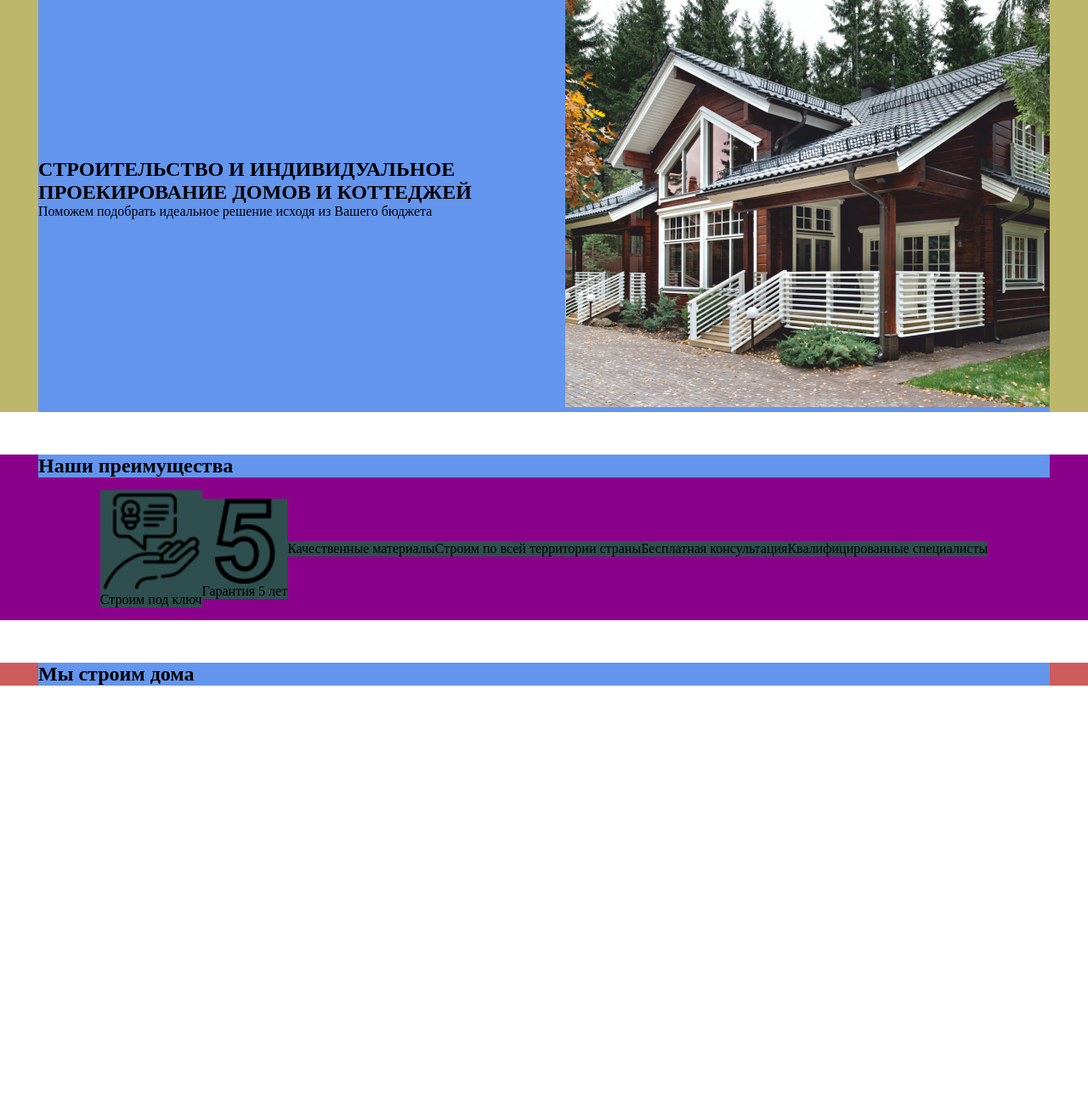
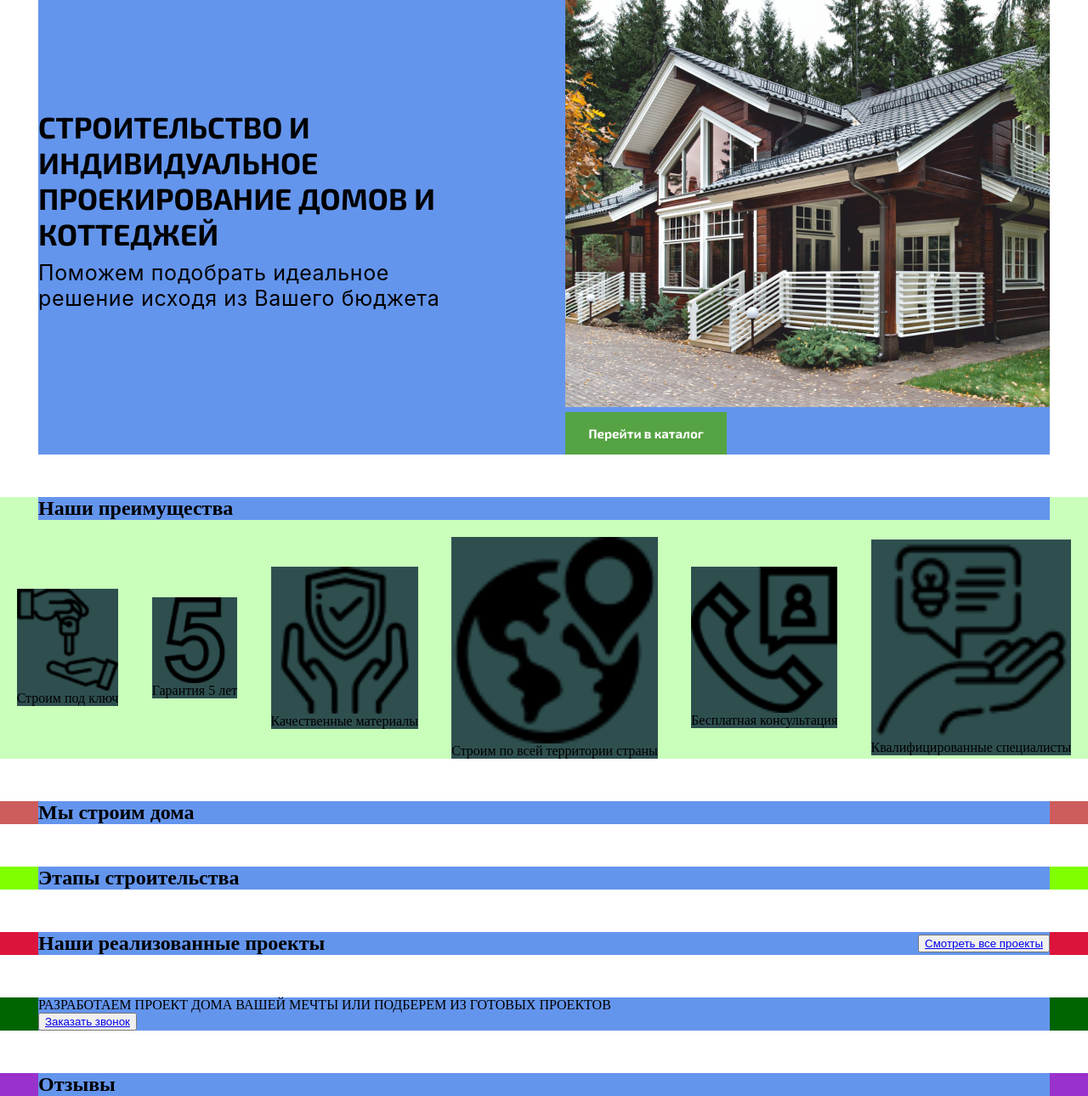
Before and after one commit to srgglbcv/figma, a plain HTML site: page index.html in a window 1280 px wide. Shown: the part 171-1461 px from the top of the page at 85% size. Before the commit the page ends 978 px from the top, so only its background shows below. Drawn offline with Linux system fonts and the light colour scheme.

Commit message:
flex and rock n roll

```diff
--- a/index.html
+++ b/index.html
@@ -16,80 +16,112 @@
                 <img src="/img/Дровосек.png" alt="#">
             </div>
             <nav>
-                <a href="#">Наши проекты</a>
-                <a href="#">Каталог</a>
-                <a href="#">Контакты</a>
-                <a href="#">8 (963) 748-50-14</a>
+                <a class="nav-items" href="#">Наши проекты</a>
+                <a class="nav-items" href="#">Каталог</a>
+                <a class="nav-items" href="#">Контакты</a>
+                <a class="nav-items" href="#">8 (963) 748-50-14</a>
             </nav>
             <button class="zakaz">
-                <a href="#">Cделать заказ</a>
+                <a class="btn" href="#">Cделать заказ</a>
             </button>
-
         </div>
-
     </header>
     <main>
-        <div class="first-sect">
+        <!-- Первый блок -->
+        <section class="first-sect">
             <div class="container">
                 <div class="intro">
                     <div class="intro_txt">
-                        <h2>СТРОИТЕЛЬСТВО И ИНДИВИДУАЛЬНОЕ ПРОЕКИРОВАНИЕ ДОМОВ И КОТТЕДЖЕЙ</h2>
-                        <div>Поможем подобрать идеальное решение исходя из Вашего бюджета</div>
+                        <h1>СТРОИТЕЛЬСТВО И ИНДИВИДУАЛЬНОЕ ПРОЕКИРОВАНИЕ ДОМОВ И КОТТЕДЖЕЙ</h1>
+                        <div class="inrt_txt">Поможем подобрать идеальное решение исходя из Вашего бюджета</div>
 
                     </div>
                     <div class="intro_img">
                         <img src="/img/Rectangle 20.png" alt="">
-
+                        <button class="zakaz">
+                            <a class="btn" href="#">Перейти в каталог</a>
+                        </button>
                     </div>
                 </div>
             </div>
-
-        </div>
-        <div class="second-sect">
+        </section>
+        <!--Наши преимущества-->
+        <section class="second-sect">
             <div class="container">
                 <h2>Наши преимущества</h2>
             </div>
             <div class="advantage">
-                <div class="adv-items"><img src="/img/advice 1.png" alt=""> Строим под ключ</div>
+                <div class="adv-items"><img src="/img/deal 1.png" alt=""> Строим под ключ</div>
                 <div class="adv-items"><img src="/img/five 1.png" alt=""> Гарантия 5 лет</div>
-                <div class="adv-items">Качественные материалы</div>
-                <div class="adv-items">Строим по всей территории страны</div>
-                <div class="adv-items">Бесплатная консультация</div>
-                <div class="adv-items">Квалифицированные специалисты</div>
+                <div class="adv-items">
+                    <img src="/img/protection 1.png " alt=" "> Качественные материалы</div>
+                <div class=" adv-items "><img src=" /img/international-delivery 1.png " alt=" "> Строим по всей территории страны</div>
+                <div class=" adv-items "><img src=" /img/call 1.png " alt=" "> Бесплатная консультация</div>
+                <div class=" adv-items "><img src=" /img/advice 1.png " alt=" "> Квалифицированные специалисты</div>
             </div>
-        </div>
-        </div>
-        <!--Наши преимущества-->
-        <div class="three-sect">
-            <div class="container">
+
+        </section>
+        <section class=" three-sect ">
+            <!--Мы строим дома-->
+            <div class=" container ">
                 <h2>Мы строим дома</h2>
-                <div class="catalog">
+                <div class=" catalog ">
 
                 </div>
+            </div>
+            </div>
+            </div>
+        </section>
+        <!--Этапы строительства-->
+        <section class=" fourth-sect ">
+            <div class=" container ">
+                <h2>Этапы строительства</h2>
+                <div class=" stages ">
+                </div>
+            </div>
+        </section>
+        <!--Наши реализованные проекты-->
+        <section class=" fifth-sect ">
+            <div class=" container ">
+                <h2>Наши реализованные проекты</h2>
+                <div class=" portfolio ">
+                    <div class=" cart-1 "></div>
+                    <div class=" cart-2 "></div>
+                    <div class=" cart-3 "></div>
+                    <button class=" watch_proj ">
+                        <a href=" # ">Смотреть все проекты</a>
+                    </button>
+                </div>
+            </div>
 
+        </section>
+        <!--Обратная связь-->
+        <section class=" sixth-sect ">
+            <div class=" container ">
+                <div class=" feedback ">
+
+                    РАЗРАБОТАЕМ ПРОЕКТ ДОМА ВАШЕЙ МЕЧТЫ ИЛИ ПОДБЕРЕМ ИЗ ГОТОВЫХ ПРОЕКТОВ
+
+                    <div class=" telephone_form "></div>
+                    <button class=" request_call ">
+                        <a href=" # ">Заказать звонок</a>
+                    </button>
+                </div>
             </div>
-        </div>
 
-        </div>
-        <!--Каталог-->
-        <div class="fourth-sect">
+        </section>
+        <!--Отзывы-->
+        <section class=" seventh-sect ">
+            <div class=" container ">
+                <h2>
+                    Отзывы
+                </h2>
+            </div>
 
-        </div>
-        <!--Этапы строительства-->
-        <div class="fifth-sect">
+        </section>
 
-        </div>
-        <!--Портфолио-->
-        <div class="sixth-sect">
-
-        </div>
-        <!--Обратная связь-->
-        <div class="seventh-sect">
-
-        </div>
-        <!--Отзывы-->
     </main>
-    <footer class="footer">
+    <footer class=" footer ">
 
     </footer>
 </body>
--- a/style.css
+++ b/style.css
@@ -3,14 +3,13 @@
         box-sizing: border-box;
         margin: 0;
     }
-
-
     /* Шапка */
 
     header {
         display: flex;
-    background-color: crimson;
+        /* background-color: crimson; */
         height: 80px;
+        align-items: center;
     }
 
     .container {
@@ -20,31 +19,75 @@ header {
         margin: 0 auto;
         justify-content: space-between;
         align-items: center;
-    flex-wrap: wrap;
+        /* flex-wrap: wrap; */
     }
 
+    nav {
+        display: flex;
+        flex-grow: 1;
+        justify-content: space-evenly;
+        align-items: center;
+        text-decoration: none;
+        font-family: 'Exo 2';
+        font-size: 15px;
+        color: #000;
+    }
 
+    .nav-items {
+        text-decoration: none;
+        font-family: 'Exo 2';
+        font-size: 15px;
+        color: #000;
+    }
+
+    .zakaz {
+        background-color: #55A342;
+        width: 190px;
+        height: 50px;
+        border: none;
+    }
+
+    .btn {
+        color: white;
+        text-decoration: none;
+        font-family: 'Exo 2';
+        font-size: 15px;
+        padding: 15px;
+    }
     /* Первый блок */
 
     .first-sect {
         margin-top: 50px;
         display: flex;
-    background-color: darkkhaki;
     }
 
     .intro {
         display: flex;
         align-items: center;
+        justify-content: space-evenly;
+        gap: 8rem;
     }
 
+    h1 {
+        font-family: 'exo 2';
+        font-size: 35px;
+        text-align: left;
+        font-weight: 700;
+    }
 
+    .inrt_txt {
+        margin-top: 10px;
+        font-family: -apple-system, BlinkMacSystemFont, 'Segoe UI', Roboto, Oxygen, Ubuntu, Cantarell, 'Open Sans', 'Helvetica Neue', sans-serif;
+        font-size: 25px;
+        letter-spacing: 0.025em;
+    }
     /* Наши преимущества */
 
     .second-sect {
         width: 100%;
         margin-top: 50px;
         display: flex;
-    background-color: darkmagenta;
+        background-color: #C9FFBB;
         flex-direction: column;
     }
 
@@ -52,10 +95,9 @@ header {
         margin-top: 20px;
         width: 100%;
         display: flex;
-    justify-content: center;
+        justify-content: space-around;
         align-items: center;
-    padding: 15px;
-    margin: auto;
+        flex-wrap: wrap;
     }
 
     .adv-items {
@@ -63,16 +105,42 @@ header {
         background-color: darkslategray;
         flex-direction: column;
     }
-
-
     /* Мы строим дома */
 
     .three-sect {
         margin-top: 50px;
         display: flex;
         background-color: indianred;
+        /* flex-direction: column; */
     }
 
-.catalog-items {
-    background-color: lawngreen;
+    .house1 {
+        border: 1px solid;
     }
+    /*Этапы строительства*/
+
+    .fourth-sect {
+        margin-top: 50px;
+        background-color: chartreuse;
+    }
+    /* Наши реализованные проекты */
+
+    .fifth-sect {
+        margin-top: 50px;
+        display: flex;
+        background-color: crimson;
+    }
+    /* Обратная связь */
+
+    .sixth-sect {
+        margin-top: 50px;
+        display: flex;
+        background-color: darkgreen;
+    }
+    /* Отзывы */
+
+    .seventh-sect {
+        margin-top: 50px;
+        display: flex;
+        background-color: darkorchid;
+    }
```
Lines whose indentation alone changed are shown as unchanged.
